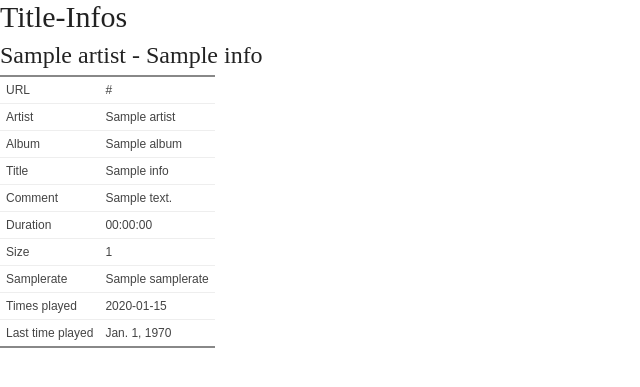
After one commit to x-0-r/XMMS2-DJ, a Django app: template src/xmms2_dj/templates/dj/titleinfo.html in a window 1280 px wide. The commit adds this page. Shown: the top 387 px of the page, without its empty margins (0-640 px from the left). Run offline with Django 3.2, Linux system fonts and the light colour scheme; the template is opened without the code that fills it: most values are stand-ins (such as "Sample title", 1, 10 or a date in 2020).

Commit message:
Titelinfo
Detailinformationen zu Titeln können jetzt angezeigt werden, müssen aber
noch ein bisschen verbessert werden. Zum Beispiel wird bei Songs, die
noch nie gespielt wurden bei "Last time played" 1970 statt "never"
angezeigt.

```diff
--- a/src/xmms2_dj/apps/dj/templatetags/dj_extras.py
+++ b/src/xmms2_dj/apps/dj/templatetags/dj_extras.py
@@ -22,3 +22,13 @@ def timespan(value):
     seconds = (int(value) / 1000) % 60
 
     return "%02d:%02d:%02d" % (hours, minutes, seconds)
+
+@register.filter
+def datefromtimestamp(value, arg=None):
+    """Formatiert einen Unix-Timestamp
+    """
+    from datetime import datetime
+    from django.template.defaultfilters import date
+
+    value = datetime.fromtimestamp(value)
+    return date(value, arg)
--- a/src/xmms2_dj/apps/dj/urls.py
+++ b/src/xmms2_dj/apps/dj/urls.py
@@ -25,4 +25,5 @@ urlpatterns = patterns('',
                        url(r'^search/artist/$', views.search_artist, name="dj_search_artist"),
                        url(r'^search/album/$', views.search_album, name="dj_search_album"),
                        url(r'^search/title/$', views.search_title, name="dj_search_title"),
+                       url(r'^info/title/(?P<id>\d+)/$', views.show_info, name="dj_show_info"),
                       )
--- a/src/xmms2_dj/media/js/xmms2-dj.js
+++ b/src/xmms2_dj/media/js/xmms2-dj.js
@@ -181,3 +181,8 @@ function searchTitle (url) {
 		data: "title="+searchstring
 	}).send();
 }
+
+function openPopup(url, title) {
+	popup = window.open(url, title, "width=400,height=460,left=100,top=100");
+	popup.focus();
+}
--- /dev/null
+++ b/src/xmms2_dj/templates/dj/titleinfo.html
@@ -0,0 +1,31 @@
+{% load dj_extras %}
+<!DOCTYPE html PUBLIC "-//W3C//DTD XHTML 1.0 Transitional//EN"
+"http://www.w3.org/TR/xhtml1/DTD/xhtml1-transitional.dtd">
+<html xmlns="http://www.w3.org/1999/xhtml" xml:lang="en" lang="en">
+	<head>
+		<meta http-equiv="Content-type" content="text/html; charset=utf-8" />
+		<title>XMMS2 DJ</title>
+		<!-- (de) Fügen Sie hier Ihre Meta-Daten ein -->
+
+		<link href="{{ MEDIA_URL }}css/layout.css" rel="stylesheet" type="text/css"/>
+		<!--[if lte IE 7]>
+		<link href="{{ MEDIA_URL }}css/patches/patch_layout_draft.css" rel="stylesheet" type="text/css" />
+		<![endif]-->
+	</head>
+	<body>
+		<h1>Title-Infos</h2>
+		<h2>{{ infos.artist }} - {{ infos.title }}</h2>
+		<table>
+			<tr><td>URL</td><td>{{ infos.url }}</td></tr>
+			<tr><td>Artist</td><td>{{ infos.artist }}</td></tr>
+			<tr><td>Album</td><td>{{ infos.album }}</td></tr>
+			<tr><td>Title</td><td>{{ infos.title }}</td></tr>
+			<tr><td>Comment</td><td>{{ infos.comment }}</td></tr>
+			<tr><td>Duration</td><td>{{ infos.duration|timespan }}</td></tr>
+			<tr><td>Size</td><td>{{ infos.size }}</td></tr>
+			<tr><td>Samplerate</td><td>{{ infos.samplerate }}</td></tr>
+			<tr><td>Times played</td><td>{{ infos.timesplayed }}</td></tr>
+			<tr><td>Last time played</td><td>{{ infos.laststarted|datefromtimestamp }}</td></tr>
+		</table>
+	</body>
+</html>
--- a/src/xmms2_dj/templates/dj/titlelist.html
+++ b/src/xmms2_dj/templates/dj/titlelist.html
@@ -6,6 +6,9 @@
 	<a href="javascript: getPlaylist('{% url dj_add_title id=entry.id %}');">
 		add
 	</a>
+	<a href="javascript: openPopup('{% url dj_show_info id=entry.id %}', 'Info');">
+		(i)
+	</a>
 	</li>
 
 	{% endfor %}
```
Also changed, not shown: src/xmms2_dj/apps/dj/views.py (+14 -0 lines), src/xmms2_dj/apps/dj/xmms2.py (+11 -1 lines), 1 other file.
